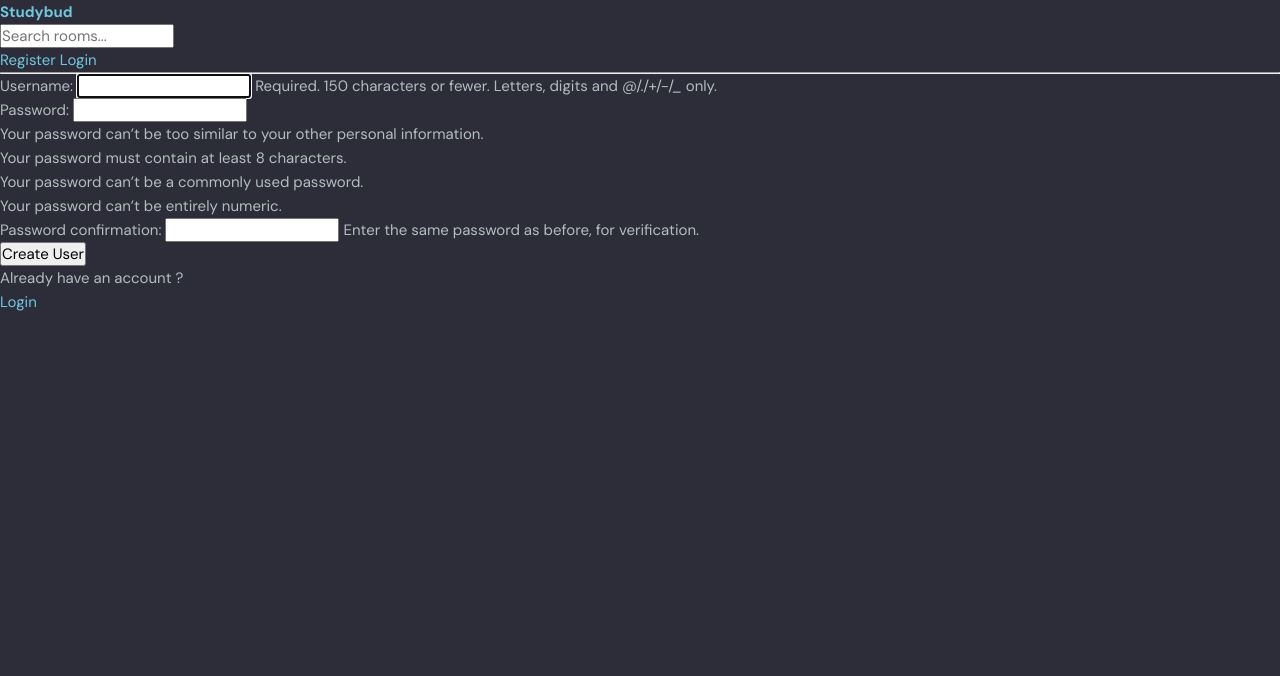
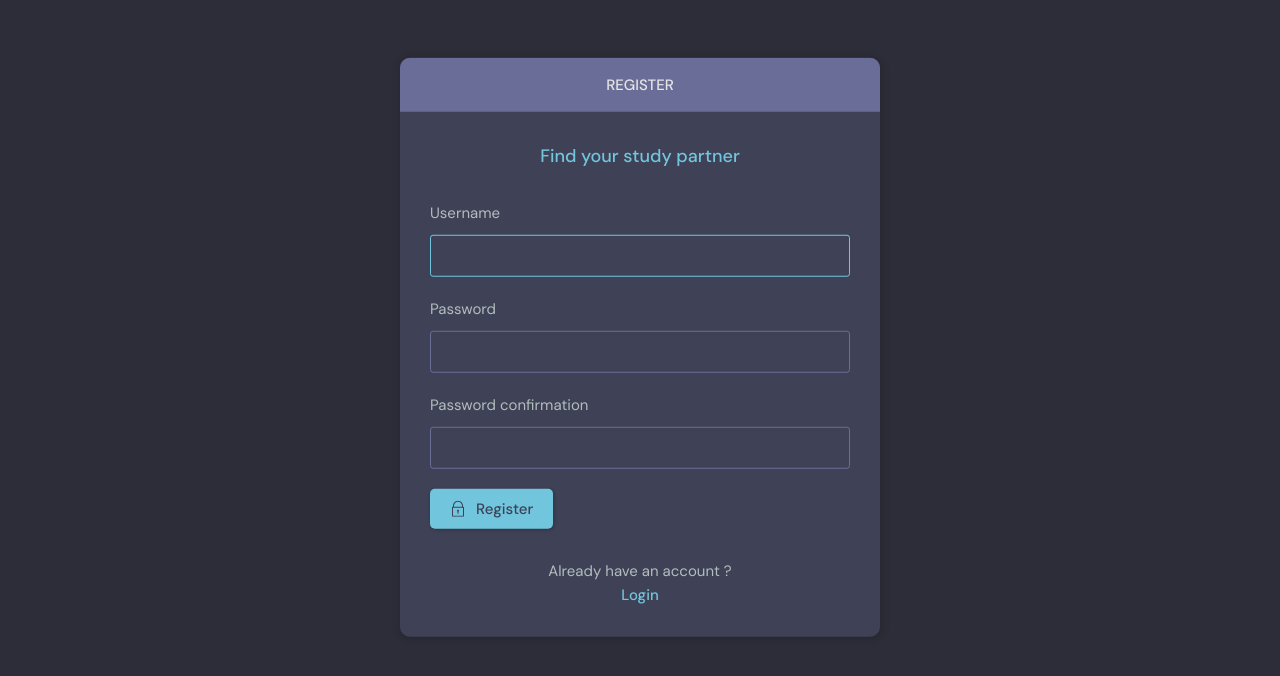
Before and after one commit to Cassiopea2103/studybud, a Django app: page /register/ in a window 1280 px wide. Shown: the part 76-752 px from the top of the page. Run offline with Django 5.2, Linux system fonts and the light colour scheme.

Commit message:
Edit user profile

```diff
--- a/base/templates/base/create_update_room.html
+++ b/base/templates/base/create_update_room.html
@@ -11,7 +11,7 @@
           <div class="layout__boxTitle">
             <a href="{{ request.META.HTTP_REFERER }}">
               <svg version="1.1" xmlns="http://www.w3.org/2000/svg" width="32" height="32" viewBox="0 0 32 32">
-                <title>arrow-left</title>
+                <title>Go Back</title>
                 <path
                   d="M13.723 2.286l-13.723 13.714 13.719 13.714 1.616-1.611-10.96-10.96h27.625v-2.286h-27.625l10.965-10.965-1.616-1.607z">
                 </path>
--- a/base/templates/base/login_register.html
+++ b/base/templates/base/login_register.html
@@ -1,56 +1,113 @@
 {% extends 'main.html' %}
-
 
 
 {% block body %}
 
+<main class="auth layout">
+  <div class="container">
+    <div class="layout__box">
+      {% if page == "login" %}
+      <div class="layout__boxHeader">
+        <div class="layout__boxTitle">
+          <h3>Login</h3>
+        </div>
+      </div>
+      <div class="layout__body">
+        <h2 class="auth__tagline">Find your study partner</h2>
+        <form class="form" method="POST">
 
-    {% if page == "login" %}
-        <div>
-            <form method="post">
           {% csrf_token %}
 
+          <div class="form__group form__group">
             <label for="username">Username</label>
-                <input
-                    type="text"
-                    name = "username"
-                    id="username"
-                />
-
+            <input id="username" name="username" type="text" placeholder="e.g. lamine28" />
+          </div>
+          <div class="form__group">
             <label for="password">Password</label>
             <input
-                    type="text"
-                    name = "password"
               id="password"
+              name="password"
+              type="password"
+              autocomplete = false
+              placeholder="&bull;&bull;&bull;&bull;&bull;&bull;&bull;&bull;"
             />
-
-                <button
-                    type="submit"
-                    value="Login"
-                >Login</button>
-            </form>
-
-            <p>Haven't signed up yet ?</p>
-            <a href="{% url 'register' %}">Register</a>
           </div>
 
+          <button class="btn btn--main" type="submit">
+            <svg
+              version="1.1"
+              xmlns="http://www.w3.org/2000/svg"
+              width="32"
+              height="32"
+              viewBox="0 0 32 32"
+            >
+              <title>Login</title>
+              <path
+                d="M27 12h-1v-2c0-5.514-4.486-10-10-10s-10 4.486-10 10v2h-1c-0.553 0-1 0.447-1 1v18c0 0.553 0.447 1 1 1h22c0.553 0 1-0.447 1-1v-18c0-0.553-0.447-1-1-1zM8 10c0-4.411 3.589-8 8-8s8 3.589 8 8v2h-16v-2zM26 30h-20v-16h20v16z"
+              ></path>
+              <path
+                d="M15 21.694v4.306h2v-4.306c0.587-0.348 1-0.961 1-1.694 0-1.105-0.895-2-2-2s-2 0.895-2 2c0 0.732 0.413 1.345 1 1.694z"
+              ></path>
+            </svg>
 
-    {% else %}
-        <div>
-            <form method="post">
-                {% csrf_token %}
-                {{ user_form.as_p }}
-                <button
-                        type="submit"
-                >
-                    Create User
+            Login
           </button>
         </form>
 
+        <div class="auth__action">
+          <p>Haven't signed up yet?</p>
+          <a href="{% url 'register' %}" class="btn btn--link">Sign Up</a>
+        </div>
+        {% else %}
+          <div class="layout__boxHeader">
+            <div class="layout__boxTitle">
+              <h3>Register</h3>
+            </div>
+          </div>
+          <div class="layout__body">
+            <h2 class="auth__tagline">Find your study partner</h2>
+            <form class="form" method="POST">
+            {% csrf_token %}
+
+
+            {% for field in user_form %}
+              <div class="form__group form__group">
+                <label for="room_name">{{ field.label }}</label>
+                {{ field }}
+              </div>
+            {% endfor %}
+
+
+
+            <button class="btn btn--main" type="submit">
+              <svg
+                version="1.1"
+                xmlns="http://www.w3.org/2000/svg"
+                width="32"
+                height="32"
+                viewBox="0 0 32 32"
+              >
+                <title>Register</title>
+                <path
+                  d="M27 12h-1v-2c0-5.514-4.486-10-10-10s-10 4.486-10 10v2h-1c-0.553 0-1 0.447-1 1v18c0 0.553 0.447 1 1 1h22c0.553 0 1-0.447 1-1v-18c0-0.553-0.447-1-1-1zM8 10c0-4.411 3.589-8 8-8s8 3.589 8 8v2h-16v-2zM26 30h-20v-16h20v16z"
+                ></path>
+                <path
+                  d="M15 21.694v4.306h2v-4.306c0.587-0.348 1-0.961 1-1.694 0-1.105-0.895-2-2-2s-2 0.895-2 2c0 0.732 0.413 1.345 1 1.694z"
+                ></path>
+              </svg>
+
+              Register
+            </button>
+          </form>
+
+          <div class="auth__action">
             <p>Already have an account ?</p>
-            <a href="{% url 'login' %}">Login</a>
+            <a href="{% url 'login' %}" class="btn btn--link">Login</a>
           </div>
-
         {% endif %}
+      </div>
+    </div>
+  </div>
+</main>
 
 {% endblock body %}
--- a/base/templates/base/room.html
+++ b/base/templates/base/room.html
@@ -11,7 +11,7 @@
             <div class="room__topLeft">
               <a href="{{ request.META.HTTP_REFERER }}">
                 <svg version="1.1" xmlns="http://www.w3.org/2000/svg" width="32" height="32" viewBox="0 0 32 32">
-                  <title>arrow-left</title>
+                  <title>Go Back</title>
                   <path
                     d="M13.723 2.286l-13.723 13.714 13.719 13.714 1.616-1.611-10.96-10.96h27.625v-2.286h-27.625l10.965-10.965-1.616-1.607z"
                   ></path>
@@ -84,7 +84,7 @@
               </div>
               <div class="room__hosted">
                 <p>Hosted By</p>
-                <a href="#" class="room__author">
+                <a href="{% url 'user_profile' room.host.id %}" class="room__author">
                   <div class="avatar avatar--small">
                     <img src="https://randomuser.me/api/portraits/men/37.jpg" />
                   </div>
@@ -104,7 +104,7 @@
                   <div class="thread">
                     <div class="thread__top">
                       <div class="thread__author">
-                        <a href="#" class="thread__authorInfo">
+                        <a href="{% url 'user_profile' room_message.sender.id %}" class="thread__authorInfo">
                           <div class="avatar avatar--small">
                             <img src="https://randomuser.me/api/portraits/men/37.jpg" />
                           </div>
--- a/base/templates/base/user_profile.html
+++ b/base/templates/base/user_profile.html
@@ -21,7 +21,11 @@
           <div class="profile__info">
             <h3>{{ user.username }}</h3>
             <p>@{{ user.username }}</p>
-            <a href="edit-user.html" class="btn btn--main btn--pill">Edit Profile</a>
+
+
+            {% if request.user == user %}
+              <a href="{% url 'update_user' %}" class="btn btn--main btn--pill">Edit Profile</a>
+            {% endif %}
           </div>
           <div class="profile__about">
             <h3>About</h3>
--- a/base/urls.py
+++ b/base/urls.py
@@ -8,6 +8,7 @@ urlpatterns = [
     path ( "logout/" , views.logoutUser , name = "logout" ) ,
 
     path ( "user_profile/<str:user_id>" , views.user_profile , name = "user_profile" ) ,
+    path ( "update_user/" , views.update_user , name = "update_user" ) ,
 
     path ( "" , views.home , name = "home" ) ,
 
--- a/base/views.py
+++ b/base/views.py
@@ -5,7 +5,7 @@ from django.db.models import Q
 from django.contrib import messages
 
 from .models import Room , Topic , Message
-from .forms import RoomForm
+from .forms import RoomForm , UserForm
 from django.contrib.auth.models import User
 from django.contrib.auth.forms import UserCreationForm
 from django.contrib.auth.decorators import login_required
@@ -112,6 +112,39 @@ def user_profile ( request , user_id ) :
     }
 
     return render ( request , 'base/user_profile.html' , context )
+
+
+
+
+# update user :
+@login_required ( login_url = "login" )
+def update_user ( request   ) :
+
+    # retrieve the request user :
+    user = request.user
+
+    # intialize a user form with found user data :
+    user_form = UserForm ( instance = user )
+
+    if request.method == "POST" :
+        # fill the form with request data :
+        user_form = UserForm ( request.POST , instance = user )
+
+        # check form validity :
+        if user_form.is_valid () :
+            # user username to lowercase :
+            user.username = user_form.cleaned_data ["username"].lower()
+
+            # now save the updated user :
+            user_form.save ()
+
+            # redirect user to user profile page :
+            return redirect ( "user_profile" ,  user.id )
+
+    context = { "user_form" : user_form }
+
+    return render ( request , 'base/update_user.html' , context )
+
 
 
 
@@ -225,6 +258,7 @@ def create_room ( request ) :
 
 
 # update room :
+@login_required ( login_url = "login" )
 def update_room ( request , room_id ) :
 
     # retrieve specific room with id :
@@ -267,6 +301,7 @@ def update_room ( request , room_id ) :
 
 
 # delete room :
+@login_required ( login_url = "login" )
 def delete_room ( request , room_id ) :
 
     # retrieve room :
--- a/templates/navbar.html
+++ b/templates/navbar.html
@@ -52,14 +52,15 @@
         {% endif %}
 
         <div class="dropdown-menu">
-        <a href="settings.html" class="dropdown-link"
-            ><svg version="1.1" xmlns="http://www.w3.org/2000/svg" width="32" height="32" viewBox="0 0 32 32">
-            <title>tools</title>
+        <a href="{% url 'update_user' %}" class="dropdown-link"
+        >
+            <svg version="1.1" xmlns="http://www.w3.org/2000/svg" width="32" height="32" viewBox="0 0 32 32">
+            <title>Edit User</title>
             <path
                 d="M27.465 32c-1.211 0-2.35-0.471-3.207-1.328l-9.392-9.391c-2.369 0.898-4.898 0.951-7.355 0.15-3.274-1.074-5.869-3.67-6.943-6.942-0.879-2.682-0.734-5.45 0.419-8.004 0.135-0.299 0.408-0.512 0.731-0.572 0.32-0.051 0.654 0.045 0.887 0.277l5.394 5.395 3.586-3.586-5.394-5.395c-0.232-0.232-0.336-0.564-0.276-0.887s0.272-0.596 0.572-0.732c2.552-1.152 5.318-1.295 8.001-0.418 3.274 1.074 5.869 3.67 6.943 6.942 0.806 2.457 0.752 4.987-0.15 7.358l9.392 9.391c0.844 0.842 1.328 2.012 1.328 3.207-0 2.5-2.034 4.535-4.535 4.535zM15.101 19.102c0.26 0 0.516 0.102 0.707 0.293l9.864 9.863c0.479 0.479 1.116 0.742 1.793 0.742 1.398 0 2.535-1.137 2.535-2.535 0-0.668-0.27-1.322-0.742-1.793l-9.864-9.863c-0.294-0.295-0.376-0.74-0.204-1.119 0.943-2.090 1.061-4.357 0.341-6.555-0.863-2.631-3.034-4.801-5.665-5.666-1.713-0.561-3.468-0.609-5.145-0.164l4.986 4.988c0.391 0.391 0.391 1.023 0 1.414l-5 5c-0.188 0.188-0.441 0.293-0.707 0.293s-0.52-0.105-0.707-0.293l-4.987-4.988c-0.45 1.682-0.397 3.436 0.164 5.146 0.863 2.631 3.034 4.801 5.665 5.666 2.2 0.721 4.466 0.604 6.555-0.342 0.132-0.059 0.271-0.088 0.411-0.088z"
             ></path>
             </svg>
-            Settings</a
+            Profile</a
         >
         <a href="{% url 'logout' %}" class="dropdown-link"
             ><svg version="1.1" xmlns="http://www.w3.org/2000/svg" width="32" height="32" viewBox="0 0 32 32">
@@ -77,36 +78,3 @@
     </nav>
     </div>
 </header>
-
-
-
-
-
-
-
-
-
-
-<a href="/">
-    <h1>Studybud</h1>
-</a>
-
-<form method="GET" action="{% url 'home' %}">
-    <input
-        type="text"
-        name="query"
-        placeholder="Search rooms..."
-    >
-</form>
-
-<!-- logout -->
-{% if request.user.is_authenticated %}
-    <h4>Hello {{ request.user.username }}</h4>
-    <a href="{% url 'logout' %}">Logout</a>
-<!-- register | login  -->
-{% else %}
-    <a href="{% url 'register' %}">Register</a>
-    <a href="{% url 'login' %}">Login</a>
-{% endif %}
-
-<hr>
```
Also changed, not shown: base/forms.py (+8 -0 lines), base/templates/base/delete_object.html (+34 -10 lines), base/templates/base/delete_object_old.html (added, +18 -0 lines), base/templates/base/login_register_old.html (added, +56 -0 lines), base/templates/base/update_user.html (added, +54 -0 lines), db.sqlite3, static/images/icons/arrow-left.svg. Lines whose indentation alone changed are shown as unchanged.
